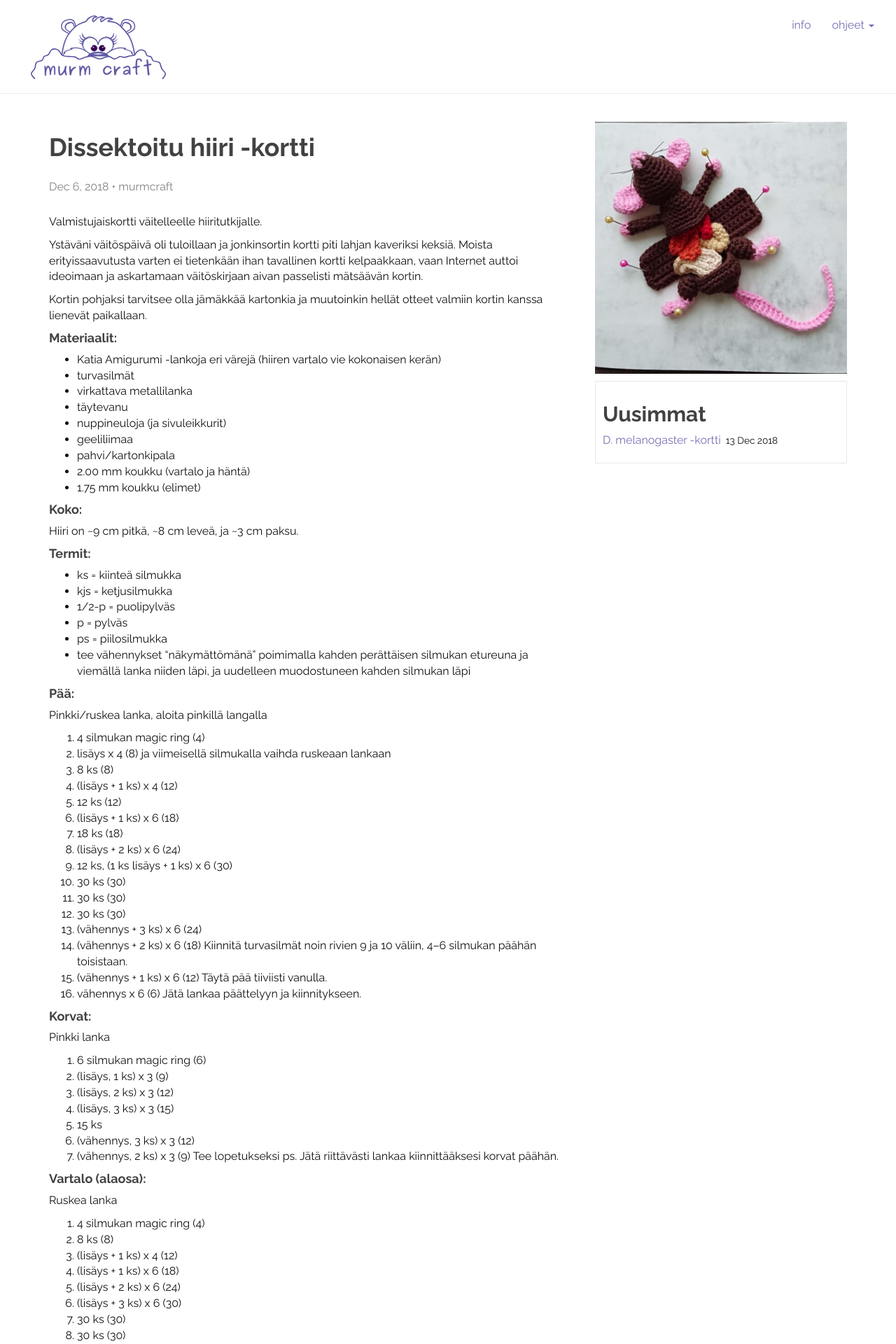
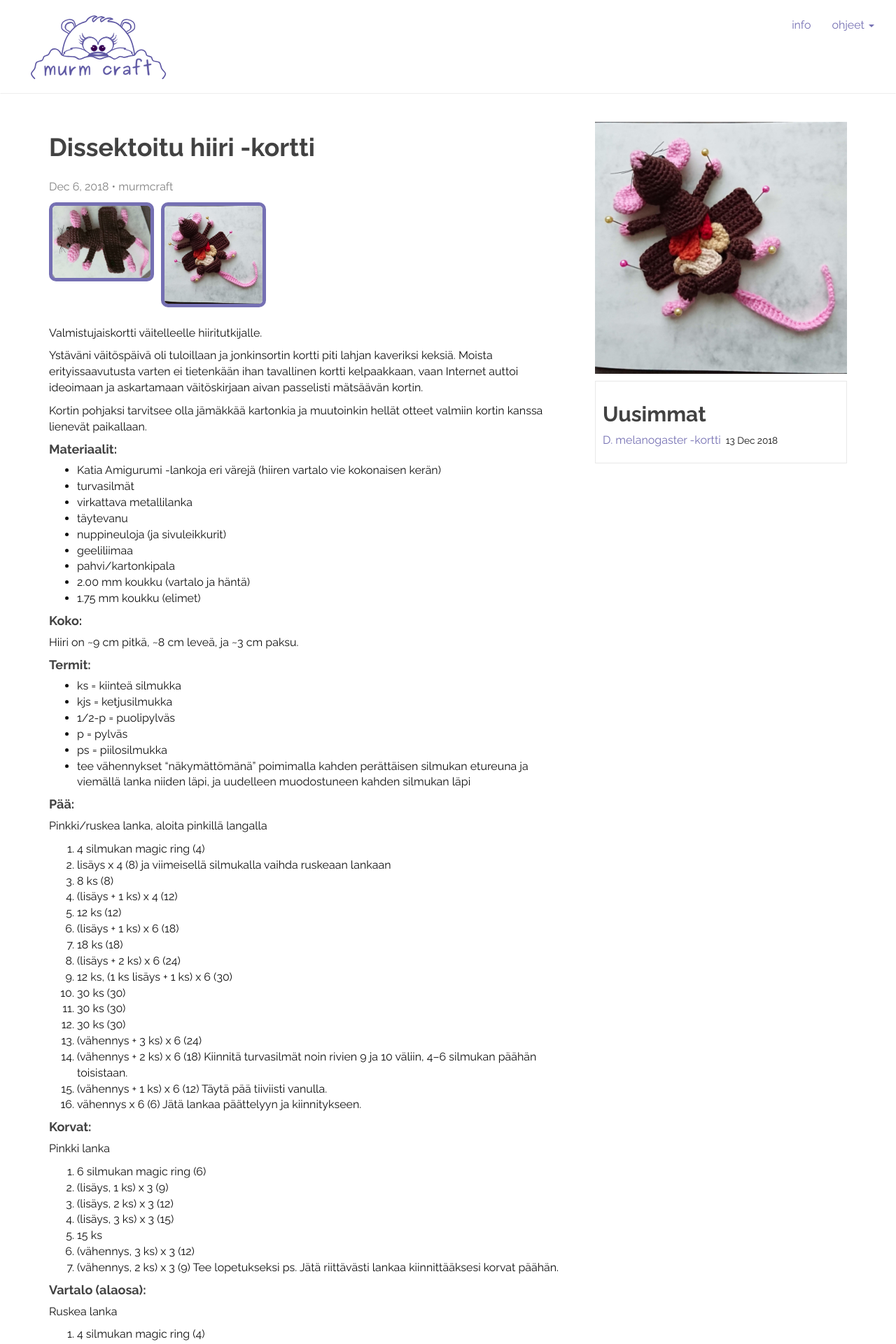
Before and after one commit to murmcraft/murmcraft.github.io, a Jekyll site: the page built from _posts/2018-12-07-dissektoitu-hiiri.md, in a window 1280 px wide. Shown: the top 1920 px of the page at 70% size. Built offline with Jekyll 4.4.1, drawn with Linux system fonts in a browser that asks for light colours; comment, search, counter and statistics services are not loaded.

```diff
--- a/_posts/2018-12-07-dissektoitu-hiiri.md
+++ b/_posts/2018-12-07-dissektoitu-hiiri.md
@@ -7,6 +7,9 @@ permalink: dissektoitu-hiiri
 tags: [hiiri, kortti]
 category: [own]
 img: "dissected_mouse/dissected_mouse1.jpg"
+images:
+  - dissected_mouse/dissected_mouse_back.jpg
+  - dissected_mouse/dissected_mouse1.jpg
 date:   2018-12-06 20:12:12
 ---
 
```
